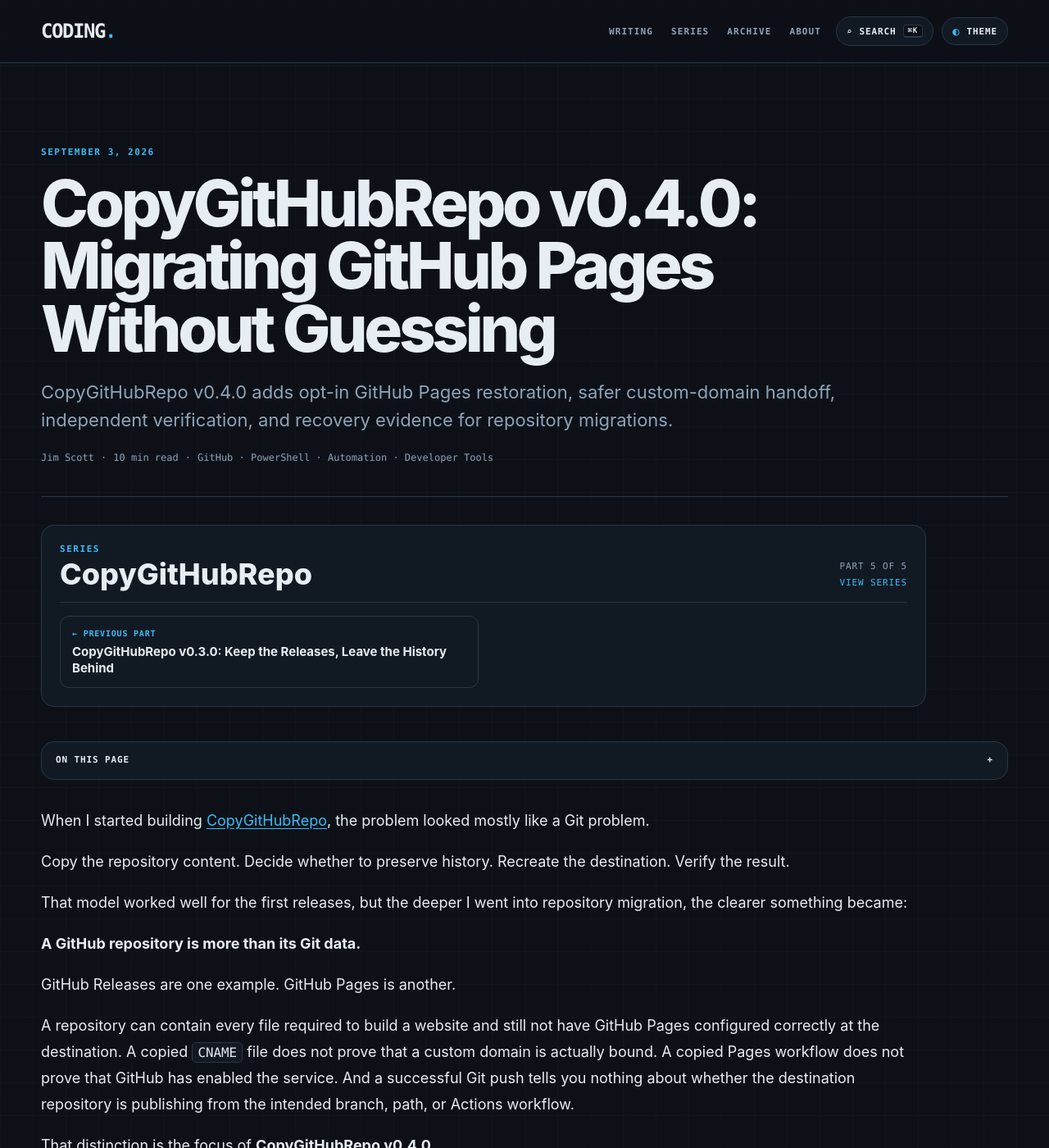
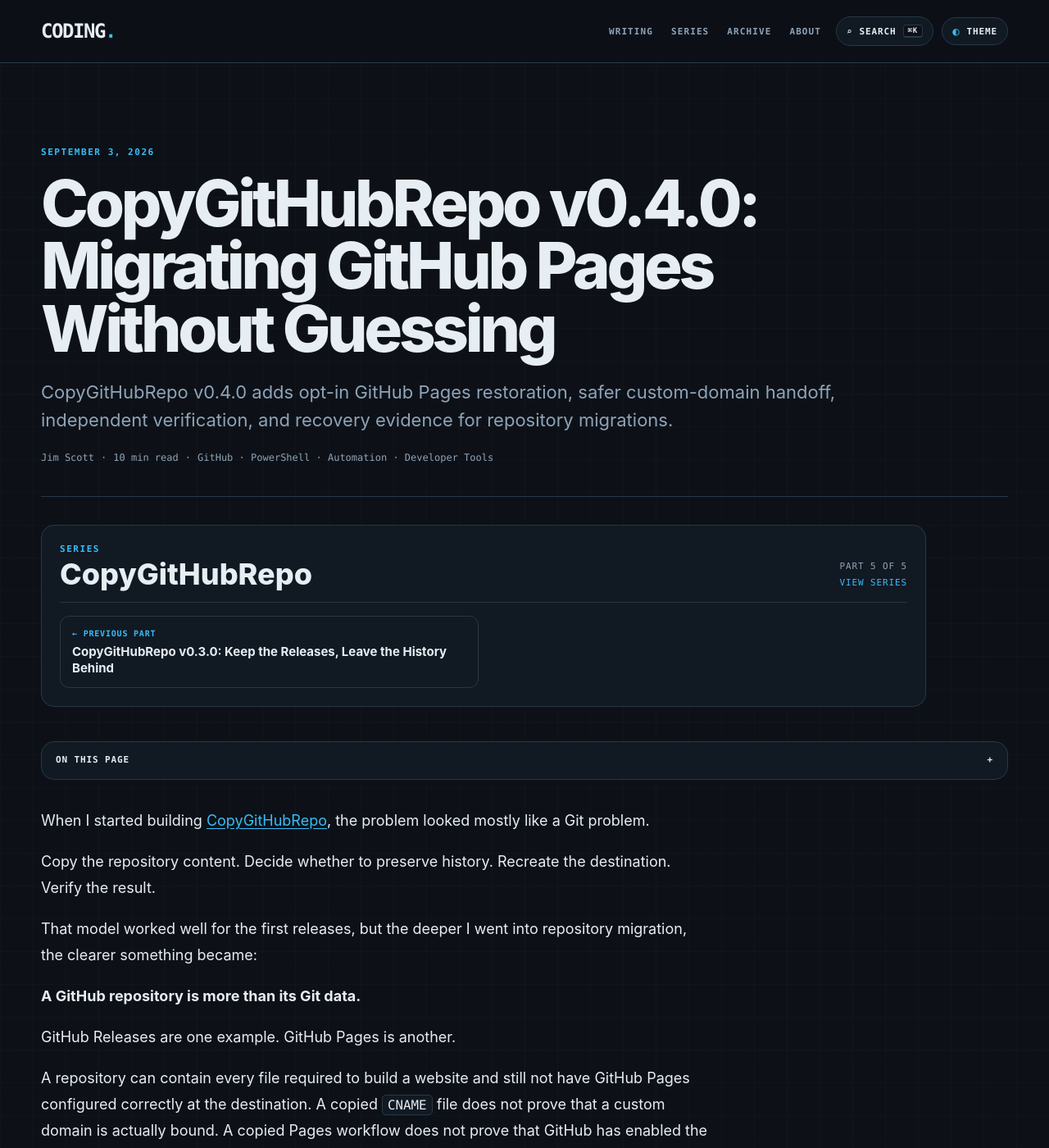
Before and after one commit to infoconex/coding-blog, a Jekyll site: the page built from post/2026/09/03/copygithubrepo-v0-4-0-migrating-github-pages-without-guessing/index.md, in a window 1280 px wide and 1400 px high. Shown: the whole window at 82% size. Built offline with Jekyll 4.4.1, drawn with Linux system fonts in a browser that asks for light colours.

Commit message:
Adjust article prose width for readability

```diff
--- a/assets/css/site.css
+++ b/assets/css/site.css
@@ -101,7 +101,7 @@
 .post-content h2, .post-content h3, .post-content h4 { position: relative; scroll-margin-top: 110px; margin-top: 2em; line-height: 1.18; letter-spacing: -.025em; }
 .post-content h2 { font-size: 1.75em; }
 .post-content h3 { font-size: 1.35em; }
-.post-content p, .post-content ul, .post-content ol, .post-content blockquote { max-width: 1080px; }
+.post-content p, .post-content ul, .post-content ol, .post-content blockquote { max-width: 820px; }
 .post-content li + li { margin-top: .35em; }
 .post-content a { color: var(--accent); text-underline-offset: .18em; }
 .post-content img { display: block; max-width: 100%; height: auto; margin: 32px 0; border: 1px solid var(--line); border-radius: max(4px, calc(var(--radius) * .65)); }
```
